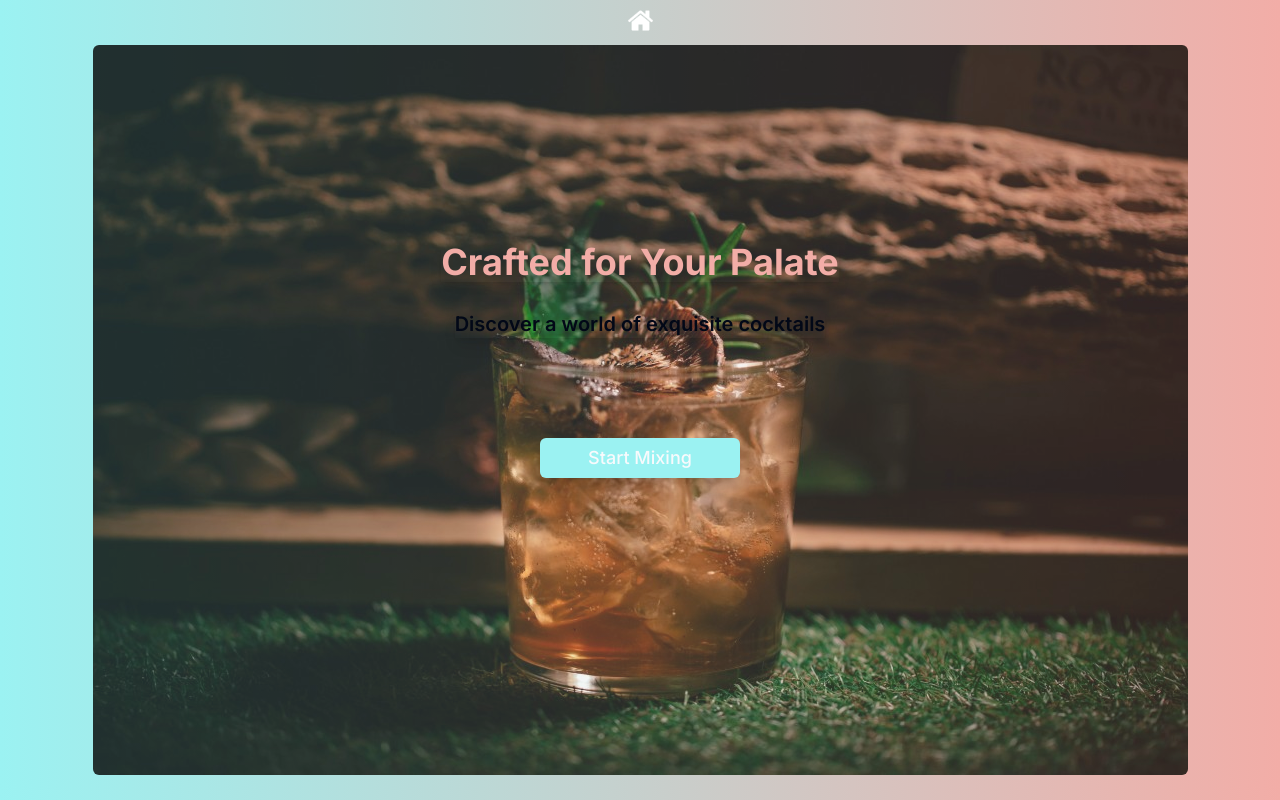
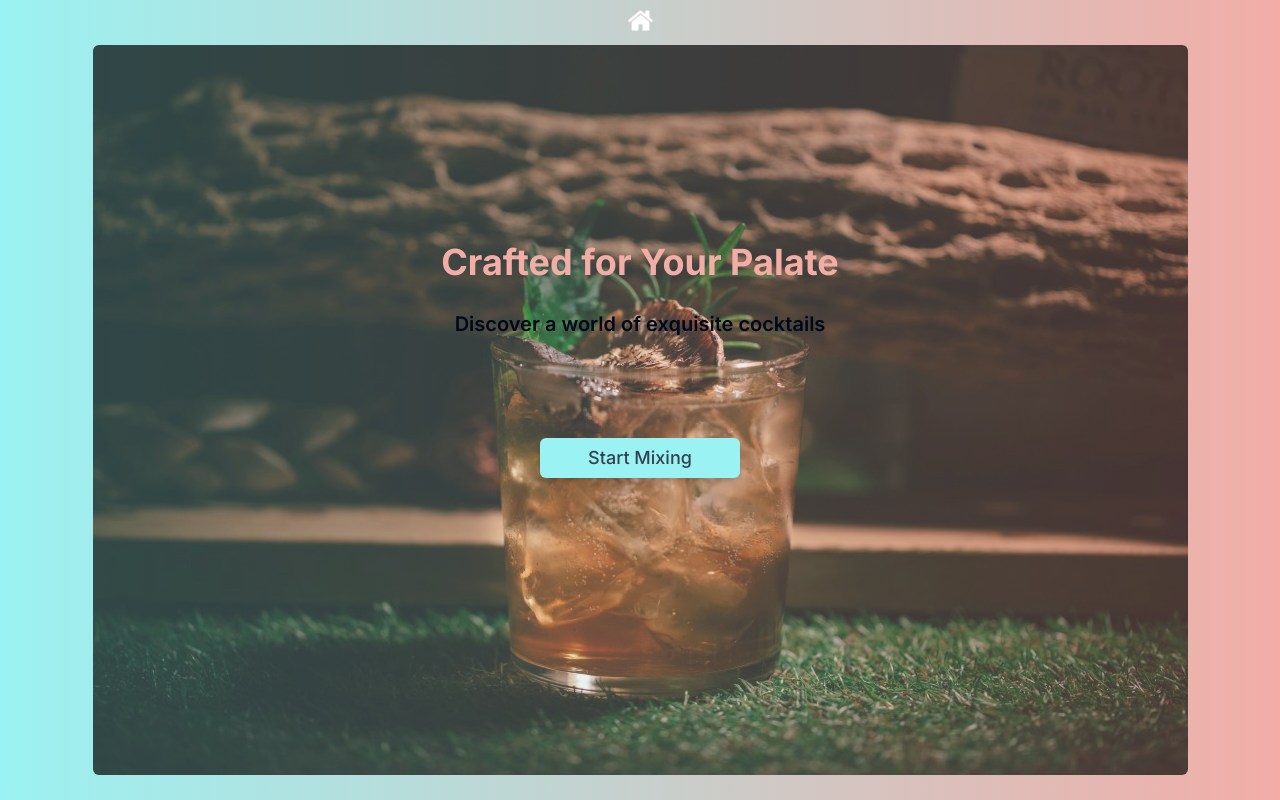
Before and after one commit to kingkwongsta/mixology, a Next.js app: page / in a window 1280 px wide. Built offline with nearby package versions, Linux system fonts and the light colour scheme.

Commit message:
styling for welcome screen

```diff
--- a/src/app/components/Welcome.jsx
+++ b/src/app/components/Welcome.jsx
@@ -22,52 +22,26 @@ export default function Welcome({ display }) {
   //   const randomIndex = Math.floor(Math.random() * introMessages.length);
   //   setrandomNum(randomIndex);
   // }, [introMessages]);
-  // return (
-  //   <div>
-  //     <div className=" flex flex-col items-center text-center mt-10">
-  //       <h1 className="text-2xl text-[#F2ADA7] font-bold m-7">
-  //         Crafted for Your Palate
-  //       </h1>
-  //       <h2 className="text-xl font-medium	">
-  //         Discover a world of exquisite cocktails
-  //       </h2>
-  //       {/* <h1>{introMessages[randomNum]}</h1> */}
-  //       <Button
-  //         className="bg-[#2E83F2] m-10"
-  //         onClick={() => setQuestionIndex(1)}
-  //       >
-  //         Start Mixing
-  //       </Button>
-  //       <Image
-  //         className="mt-10 opacity-60"
-  //         src="/images/welcome.jpg"
-  //         alt="welcome"
-  //         width={500}
-  //         height={300}
-  //       />
-  //     </div>
-  //   </div>
-  // );
   return (
     <div className="flex items-center justify-center ">
       <div className="relative">
         <Image
-          className="w-full h-full object-cover opacity-80 rounded-md"
+          className="w-full h-full object-cover opacity-70 rounded-md"
           src="/images/welcome.jpg"
           alt="welcome"
           width={1200}
           height={300}
         />
         <div className="absolute inset-0 flex flex-col items-center justify-center">
-          <h1 className="text-4xl text-[#F2ADA7] font-bold mb-7 shadow-lg">
+          <h1 className="text-4xl text-[#F2ADA7] font-bold mb-7">
             Crafted for Your Palate
           </h1>
-          <h2 className="text-xl font-semibold shadow-lg">
+          <h2 className="text-xl font-semibold">
             Discover a world of exquisite cocktails
           </h2>
           {/* <h1>{introMessages[randomNum]}</h1> */}
           <Button
-            className="bg-[#9BF2F2] m-[100px] min-w-[200px] shadow-lg text-lg"
+            className="bg-[#9BF2F2] m-[100px] min-w-[200px] shadow-md text-lg text-slate-700"
             onClick={() => setQuestionIndex(1)}
           >
             <span className="">Start Mixing</span>
```
